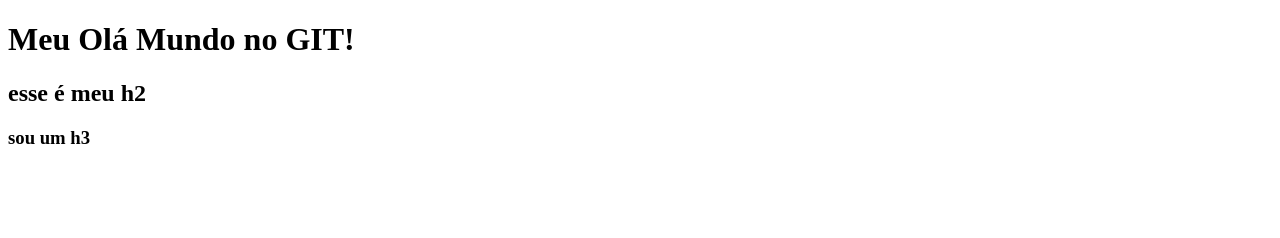
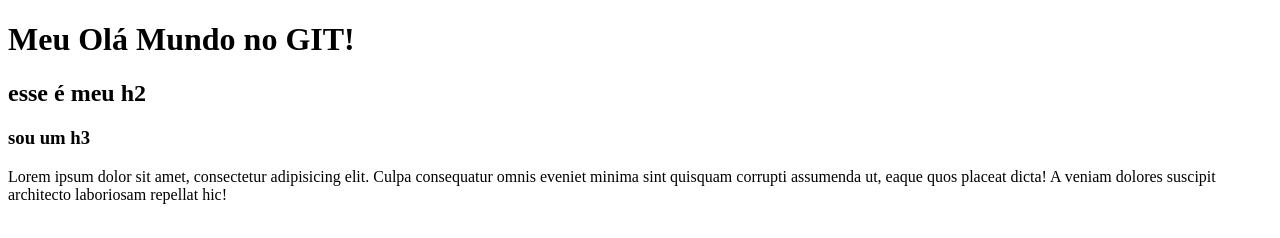
Before and after one commit to CesarBasso/teste-dh, a plain HTML site: page index.html in a window 1280 px wide. Drawn offline with Linux system fonts and the light colour scheme.

Commit message:
realizado identacao do codigo e add um paragrafo

```diff
--- a/index.html
+++ b/index.html
@@ -1,16 +1,20 @@
 <!DOCTYPE html>
 <html lang="en">
+
 <head>
     <meta charset="UTF-8">
     <meta name="viewport" content="width=device-width, initial-scale=1.0">
     <meta http-equiv="X-UA-Compatible" content="ie=edge">
     <title>Document</title>
 </head>
+
 <body>
     <h1>Meu Olá Mundo no GIT!</h1>
 
-<h2>esse é meu h2</h2>
+    <h2>esse é meu h2</h2>
 
-<h3>sou um h3</h3>
+    <h3>sou um h3</h3>
+    <p>Lorem ipsum dolor sit amet, consectetur adipisicing elit. Culpa consequatur omnis eveniet minima sint quisquam corrupti assumenda ut, eaque quos placeat dicta! A veniam dolores suscipit architecto laboriosam repellat hic!</p>
 </body>
+
 </html>
```
